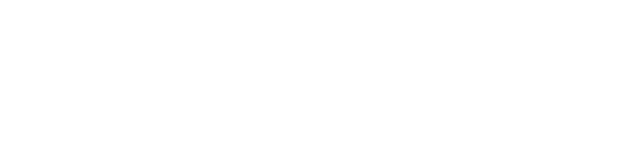
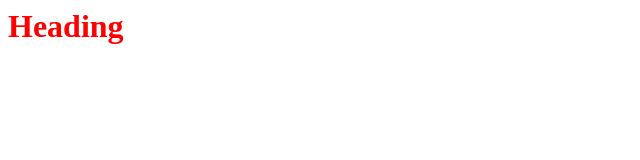
Before and after one commit to MGU-Anuradha/Web_Tutorial, a plain HTML site: page index.html in a window 1280 px wide. Shown: the whole page, without its empty margins (0-640 px from the left). Drawn offline with Linux system fonts and the light colour scheme.

Commit message:
Link to the css file

```diff
--- a/index.html
+++ b/index.html
@@ -1,3 +1,16 @@
 <html>
+    <head>
+        <meta charset = "utf-8"/>
+        <title> My Web Page </title>
+        <meta name = "viewport" content="width-device-width, initial-scale =1"> <!--Manage interface view-->
+        <link rel="stylesheet" href="style.css">   <!--link to the css file-->
+    </head>
+
+    <body>
+
+         <h1> Heading </h1>
+
+    </body>
+
 
 </html>
--- a/style.css
+++ b/style.css
@@ -0,0 +1,4 @@
+
+h1{
+    color: red;
+ }
```
